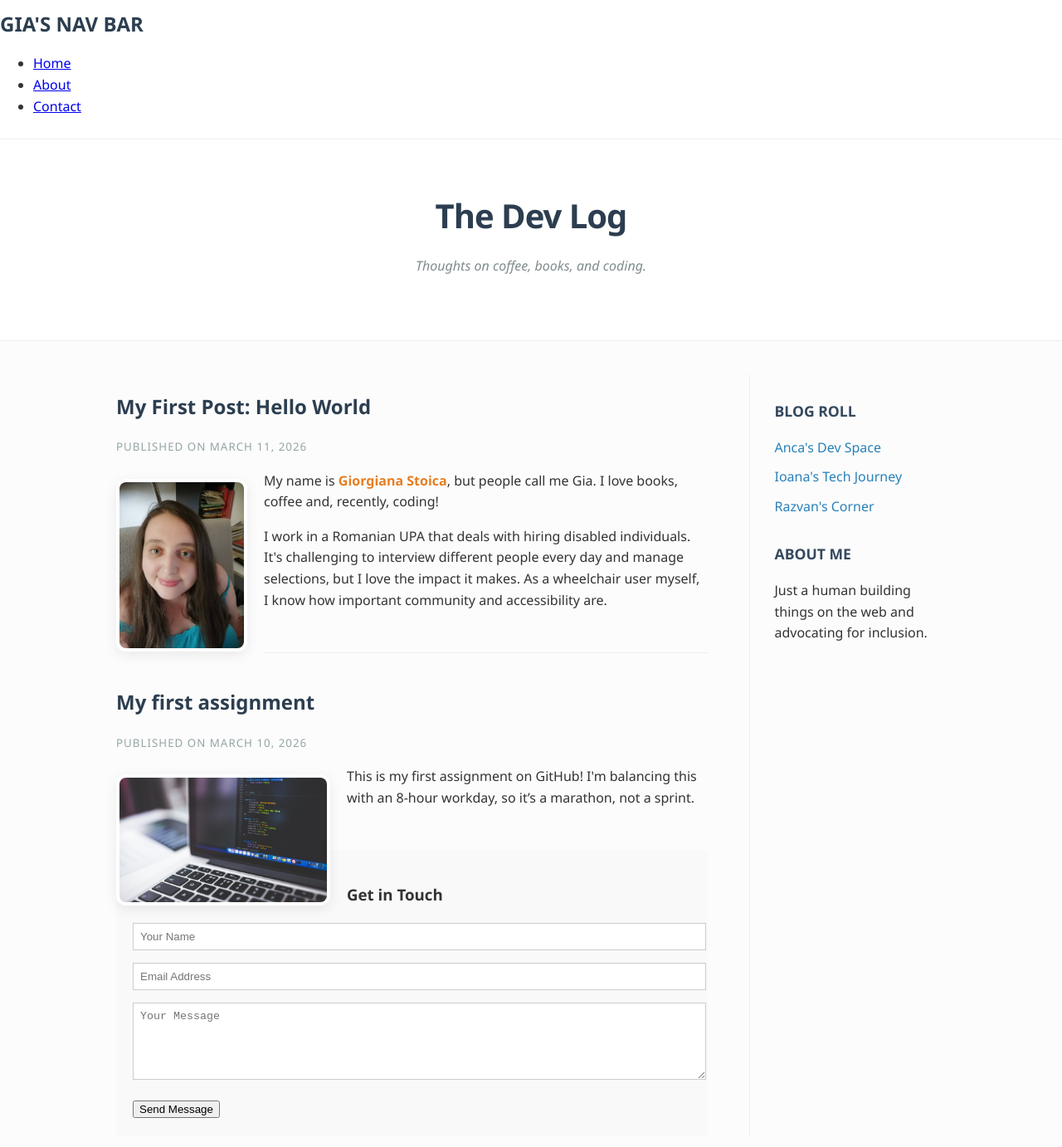
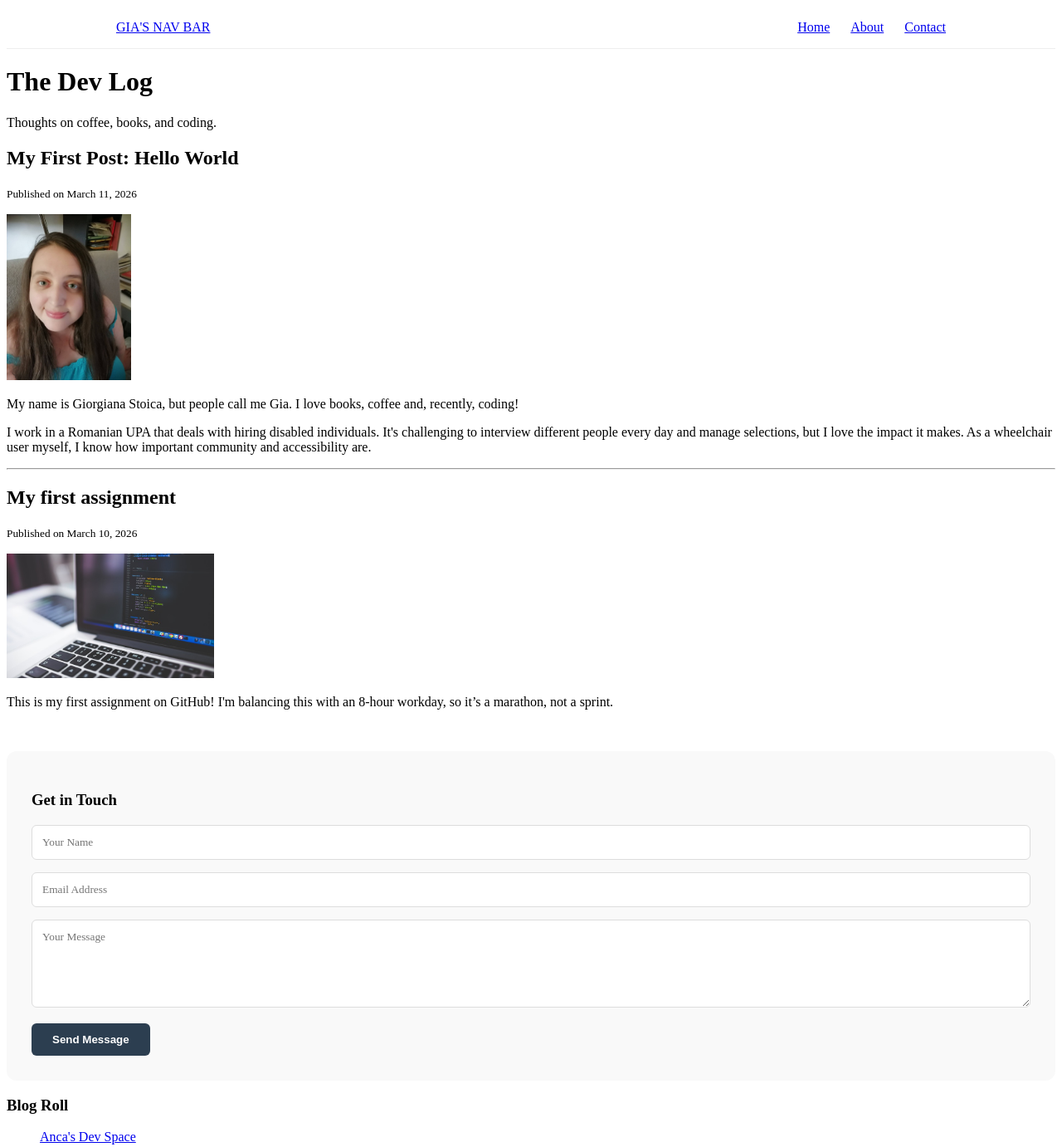
Before and after one commit to FE-Bootcamp-x-DigitalStack/homework-css-advanced-stoicaglasul-tech, a plain HTML site: page index.html in a window 1280 px wide. Shown: the top 1382 px of the page at 83% size. Drawn offline with Linux system fonts and the light colour scheme.

Commit message:
implement flexbox for navigation and contact form

```diff
--- a/style.css
+++ b/style.css
@@ -1,168 +1,65 @@
-/* Base Styles */
-body {
-    font-family: 'Segoe UI', Roboto, Helvetica, Arial, sans-serif;
-    line-height: 1.6;
-    color: #333;
-    background-color: #fcfcfc;
+/* --- 1. FLEXBOX: Navigation Menu --- */
+.navbar {
+    background: #fff;
+    padding: 1rem 2rem;
+    border-bottom: 1px solid #eee;
+}
+
+.nav-container {
+    display: flex;                /* Activates Flexbox */
+    justify-content: space-between; /* Pushes logo to left, links to right */
+    align-items: center;          /* Vertically centers items */
+    max-width: 1000px;
+    margin: 0 auto;
+}
+
+.nav-links {
+    display: flex;                /* Aligns <li> items horizontally */
+    list-style: none;
+    gap: 25px;                    /* Modern way to space flex items */
     margin: 0;
     padding: 0;
 }
 
-/* Layout Container */
-.container {
-    max-width: 1000px;
-    margin: 0 auto;
-    padding: 40px 20px;
-    display: grid;
-    grid-template-columns: 3fr 1fr;
-    gap: 50px;
+/* --- 2. FLEXBOX: Contact Form --- */
+#contact {
+    margin-top: 50px;
+    padding: 30px;
+    background: #f9f9f9;
+    border-radius: 12px;
 }
 
-/* Header Styling */
-#main-header {
-    background-color: #fff;
-    padding: 60px 20px;
-    text-align: center;
-    border-bottom: 1px solid #eee;
+.contact-form {
+    display: flex;
+    flex-direction: column;       /* Stacks form inputs vertically */
+    gap: 15px;                    /* Consistent spacing between fields */
 }
 
-#main-header h1 {
-    margin: 0;
-    font-size: 2.5rem;
-    color: #2c3e50;
-    letter-spacing: -1px;
+.form-group input,
+.form-group textarea {
+    width: 100%;
+    padding: 12px;
+    border: 1px solid #ddd;
+    border-radius: 6px;
+    font-family: inherit;
+    box-sizing: border-box;       /* Ensures padding doesn't break width */
 }
 
-#main-header p {
-    color: #7f8c8d;
-    font-style: italic;
+.btn-submit {
+    background-color: #2c3e50;
+    color: white;
+    padding: 12px 25px;
+    border: none;
+    border-radius: 6px;
+    cursor: pointer;
+    font-weight: 600;
+    align-self: flex-start;       /* Prevents button from stretching full width */
 }
 
-/* Blog Posts */
-article {
-    margin-bottom: 50px;
+/* --- 3. FLEXBOX: Sidebar Blog Roll --- */
+/* Updating the sidebar links to use flex for better alignment */
+aside ul li {
+    display: flex;
+    align-items: center;
+    margin-bottom: 12px;
 }
-
-article h2 {
-    color: #2c3e50;
-    margin-bottom: 5px;
-}
-
-article small {
-    color: #95a5a6;
-    text-transform: uppercase;
-    letter-spacing: 1px;
-}
-
-/* Image Styling */
-article img {
-    float: left;
-    margin: 10px 20px 10px 0;
-    border-radius: 12px;
-    border: 4px solid #fff;
-    box-shadow: 0 4px 15px rgba(0,0,0,0.08);
-}
-
-#author-name {
-    font-weight: 600;
-    color: #e67e22; /* Warm orange */
-}
-
-/* Sidebar (Aside) */
-aside {
-    border-left: 1px solid #eee;
-    padding-left: 30px;
-}
-
-aside h3 {
-    font-size: 1.1rem;
-    color: #34495e;
-    text-transform: uppercase;
-    margin-top: 30px;
-}
-
-aside ul {
-    list-style: none;
-    padding: 0;
-}
-
-aside ul li {
-    margin-bottom: 10px;
-}
-
-aside a {
-    color: #2980b9;
-    text-decoration: none;
-    transition: color 0.2s;
-}
-
-aside a:hover {
-    color: #e67e22;
-}
-
-/* Footer */
-footer {
-    text-align: center;
-    padding: 40px;
-    background: #f4f4f4;
-    color: #7f8c8d;
-    font-size: 0.9rem;
-}
-
-hr {
-    border: 0;
-    height: 1px;
-    background: #eee;
-    margin: 40px 0;
-}
-
-/* New Section Placeholders (Commit 1) */
-.navbar {
-    background: #fff;
-    border-bottom: 1px solid #eee;
-    padding: 10px 0;
-}
-
-.logo {
-    font-weight: bold;
-    font-size: 1.5rem;
-    text-decoration: none;
-    color: #2c3e50;
-}
-
-.logo span {
-    color: #e67e22;
-}
-
-#contact {
-    margin-top: 50px;
-    padding: 20px;
-    background: #f9f9f9;
-}
-
-.form-group {
-    margin-bottom: 15px;
-}
-
-.form-group input, .form-group textarea {
-    width: 100%;
-    padding: 8px;
-    border: 1px solid #ccc;
-}
-
-/* Responsive Design */
-@media (max-width: 768px) {
-    .container {
-        grid-template-columns: 1fr;
-    }
-    aside {
-        border-left: none;
-        padding-left: 0;
-        border-top: 1px solid #eee;
-    }
-    article img {
-        float: none;
-        display: block;
-        margin: 0 auto 20px;
-    }
-}
```
